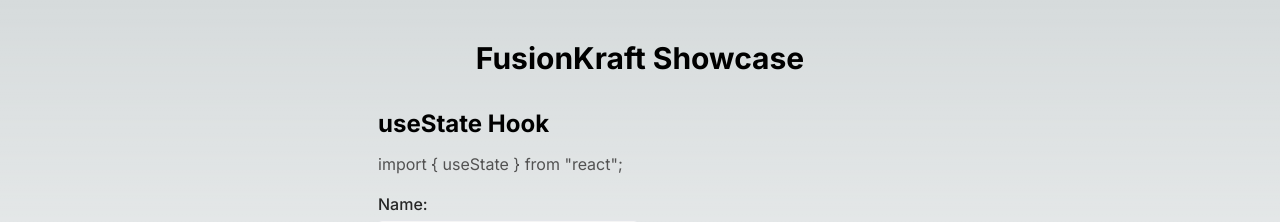
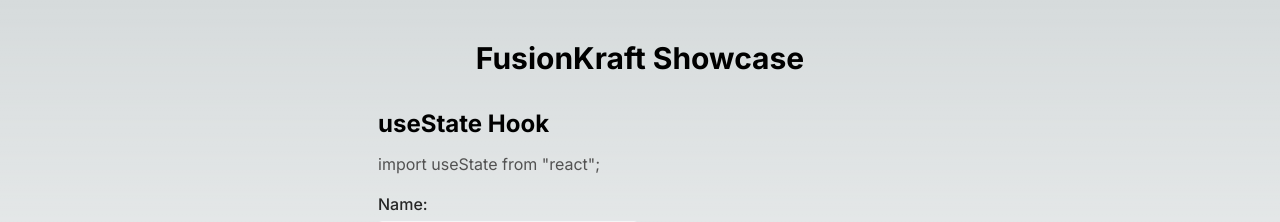
Before and after one commit to adarsh-mamgain/FusionKraft, a Next.js app: page / in a window 1280 px wide. Shown: the top 222 px of the page. Built offline with nearby package versions, Linux system fonts and the light colour scheme.

Commit message:
update 2

```diff
--- a/app/page.tsx
+++ b/app/page.tsx
@@ -36,7 +36,7 @@
         <div>
           <h2 className="text-2xl font-bold mb-3">useState Hook</h2>
           <p className="text-neutral-600">
-            import &#123; useState &#125; from "react";
+            import useState from "react";
           </p>
           <div className="mt-4">
             <label
```
